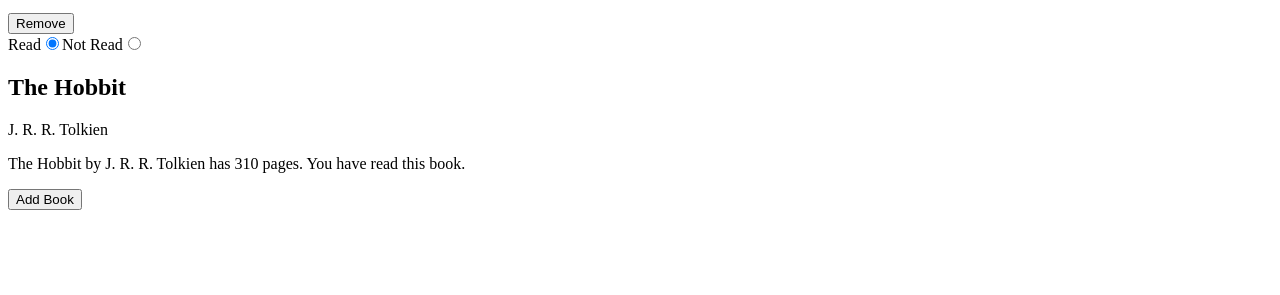
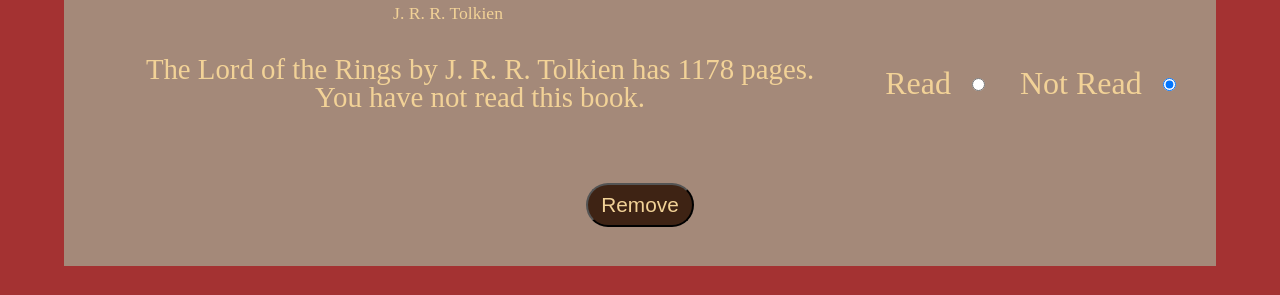
Before and after one commit to Dan-McGrath/Library, a plain HTML site: page index.html in a window 1280 px wide. Shown: the part 243-538 px from the top of the page. Drawn offline with Linux system fonts and the light colour scheme.

Commit message:
Set up SCSS and basic styles

```diff
--- /dev/null
+++ b/styles.scss
@@ -0,0 +1,162 @@
+// RESET
+
+*, *:before, *:after{
+    box-sizing: border-box;
+}
+
+html, body, div, span, object, iframe, figure, h1, h2, h3, h4, h5, h6, p, blockquote, pre, a, code, em, img, small, strike, strong, sub, sup, tt, b, u, i, ol, ul, li, fieldset, form, label, table, caption, tbody, tfoot, thead, tr, th, td, main, canvas, embed, footer, header, nav, section, video{
+    margin: 0;
+    padding: 0;
+    border: 0;
+    font-size: 100%;
+    font: inherit;
+    vertical-align: baseline;
+    text-rendering: optimizeLegibility;
+    -webkit-font-smoothing: antialiased;
+    text-size-adjust: none;
+}
+
+footer, header, nav, section, main{
+    display: block;
+}
+
+body{
+    line-height: 1;
+}
+
+ol, ul{
+    list-style: none;
+}
+
+blockquote, q{
+    quotes: none;
+}
+
+blockquote:before, blockquote:after, q:before, q:after{
+    content: '';
+    content: none;
+}
+
+table{
+    border-collapse: collapse;
+    border-spacing: 0;
+}
+
+input{
+    border-radius: 0;
+}
+// END RESET
+
+
+
+/* Color Theme Swatches in HSLA */
+$color1: hsla(39, 77, 77, 1);
+$color2: hsla(33, 49, 70, 1);
+$color3: hsla(22, 52, 16, 1);
+$color4: hsla(22, 19, 56, 1);
+$color5: hsla(0, 53, 42, 1);
+
+
+
+
+
+ * {
+    font-size: 16px;
+ }
+// Basic Layout setup
+body {
+    display: grid;
+    justify-content: center;
+    justify-items: center;
+    background-color: $color5;
+    color: $color1;
+}
+
+h1 {
+    margin: 1rem 0;
+    font-size: 5rem;
+    font-weight: 700;
+}
+
+.library {
+    max-width: 90%;
+    margin: auto;
+}
+
+
+
+// book div card
+
+.books {
+    display: grid;
+    align-items: center;
+    grid-template-columns: 1fr 1fr 1fr;
+    grid-template-rows: 1fr 1fr 1fr;
+    margin: 2rem 0;
+    font-size: 1.3rem;
+    background-color: $color4;
+
+    .book-info {
+        padding: 1rem;
+        text-align: center;
+        grid-row: 1 / 3;
+        grid-column: 1 / span 2;
+
+        h2 {
+            font-size: 4rem;
+            font-weight: bold;
+            color: $color3;
+        }
+        .book-author {
+            font-weight: lighter;
+            font-size: 1.1rem;
+            margin-top: 1.5rem;
+        }
+        .book-info-text {
+            font-size: 1.8rem;
+            padding: 2rem 0 1rem 4rem;
+
+        }
+    }
+
+    .btn-remove {
+        grid-row: 3;
+        grid-column: 2;
+        text-align: center;
+
+        button {
+            background-color: $color3;
+            color: $color1;
+            padding: 0.5rem 0.8rem;
+            border-radius: 50px;
+            font-size: 1.3rem;
+        }
+    }
+
+    .read-bool {
+        display: flex;
+        justify-content: center;
+        gap: 1rem;
+        grid-row: 2;
+        grid-column: 3;
+
+        font-size: 2rem;
+
+        label {
+            padding-left: 1rem;
+        }
+        input {
+            text-align: center;
+        }
+
+    }
+
+}
+
+.book-form[data-active='false'] {
+    display: none;
+}
+
+.book-form[data-active='true'] {
+    display: block;
+}
```
Also changed, not shown: styles.css, 1 other file.
